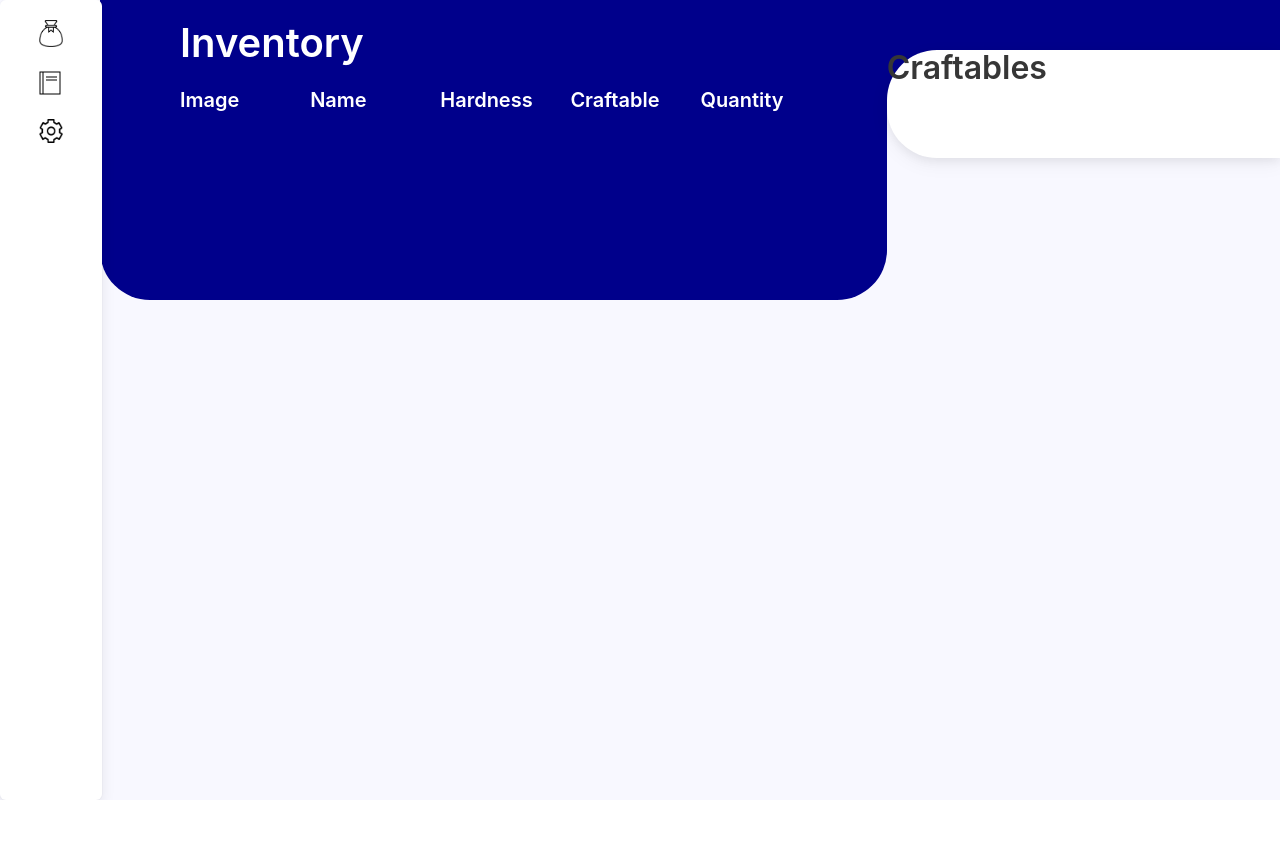
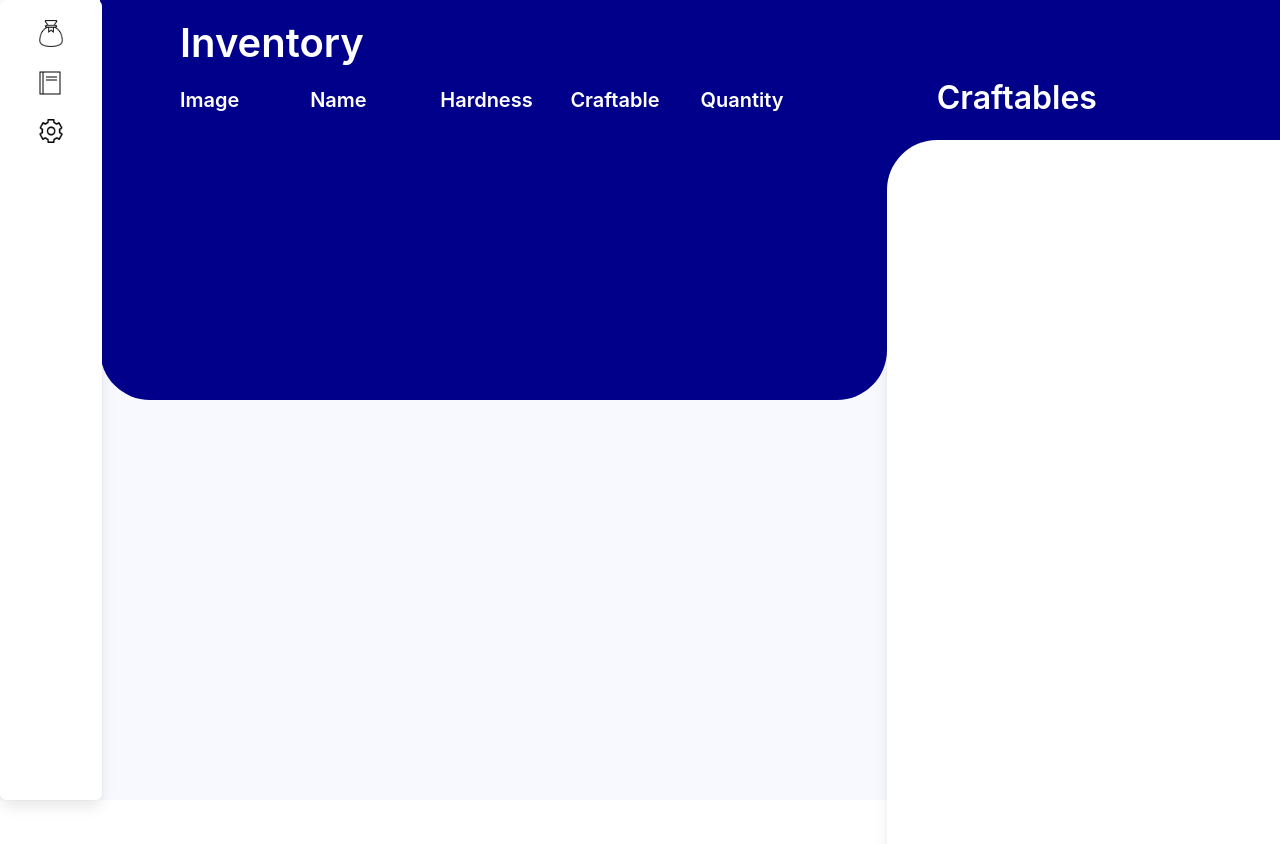
Before and after one commit to noah-erasmus/MCI-Tracker, a plain HTML site: page serverRoot/inventory.html in a window 1280 px wide. Shown: the top 844 px of the page. Before the commit the page ends 800 px from the top, so only its background shows below. Drawn offline with nearby package versions, Linux system fonts and the light colour scheme.

Commit message:
[C] Style changes to Inventory Page

```diff
--- a/serverRoot/inventory.html
+++ b/serverRoot/inventory.html
@@ -35,9 +35,9 @@
                     <div style="
                         border-radius: 0 0 50px 50px;
                         background-color: #00008b;
-                        height: 300px;
+                        height: 400px;
                     "></div>
-                    <div class="inventory-content" style="margin-top: -280px; margin-left: 80px; margin-right: 80px;">
+                    <div class="inventory-content" style="margin-top: -380px; margin-left: 80px; margin-right: 80px;">
                         <h2 class="title is-2 has-text-white">Inventory</h2>
                         <div class="table-whole">
                             <div class="table-head is-flex is-flex-direction-row columns">
@@ -57,7 +57,7 @@
                                     <h5 class="title is-5 has-text-white">Quantity</h5>
                                 </div>
                             </div>
-                        <div id="table-body">
+                        <div id="table-body" style="height: 800px; overflow: scroll;">
                         </div>
                     </div>
                     </div>
@@ -67,10 +67,12 @@
                 <div class="column">
                     <div style="
                         background-color: #00008b;
-                        height: 100px;
+                        height: 300px;
+                        margin-top: -90px;
                     "></div>
-                    <div class="craftables" style="border-radius: 50px 0 0 50px; background-color: white; height: 80%; box-shadow: 0 4px 8px 0 rgba(0, 0, 0, 0.05), 0 6px 20px 0 rgba(0, 0, 0, 0.05);">
-                        <h3 class="title is-3" style="margin-top: -50px;">Craftables</h3>
+                    <h3 class="title is-3 has-text-white" style="margin-top: -130px; margin-left: 50px;">Craftables</h3>
+                    <div class="craftables" style="border-radius: 50px 0 0 0; background-color: white; height: 795px; box-shadow: 0 4px 8px 0 rgba(0, 0, 0, 0.05), 0 6px 20px 0 rgba(0, 0, 0, 0.05);">
+
                     </div>
 
                 </div>
```
Also changed, not shown: 5 other files.
